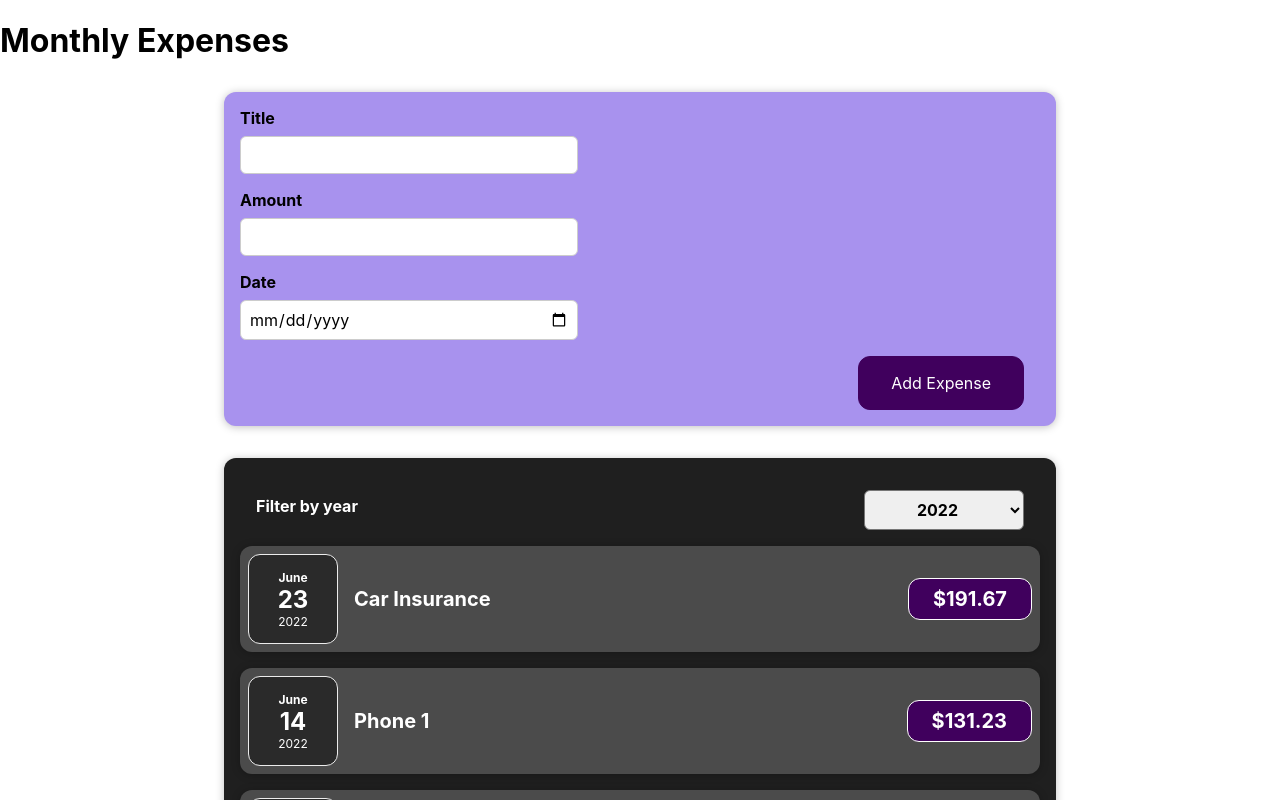
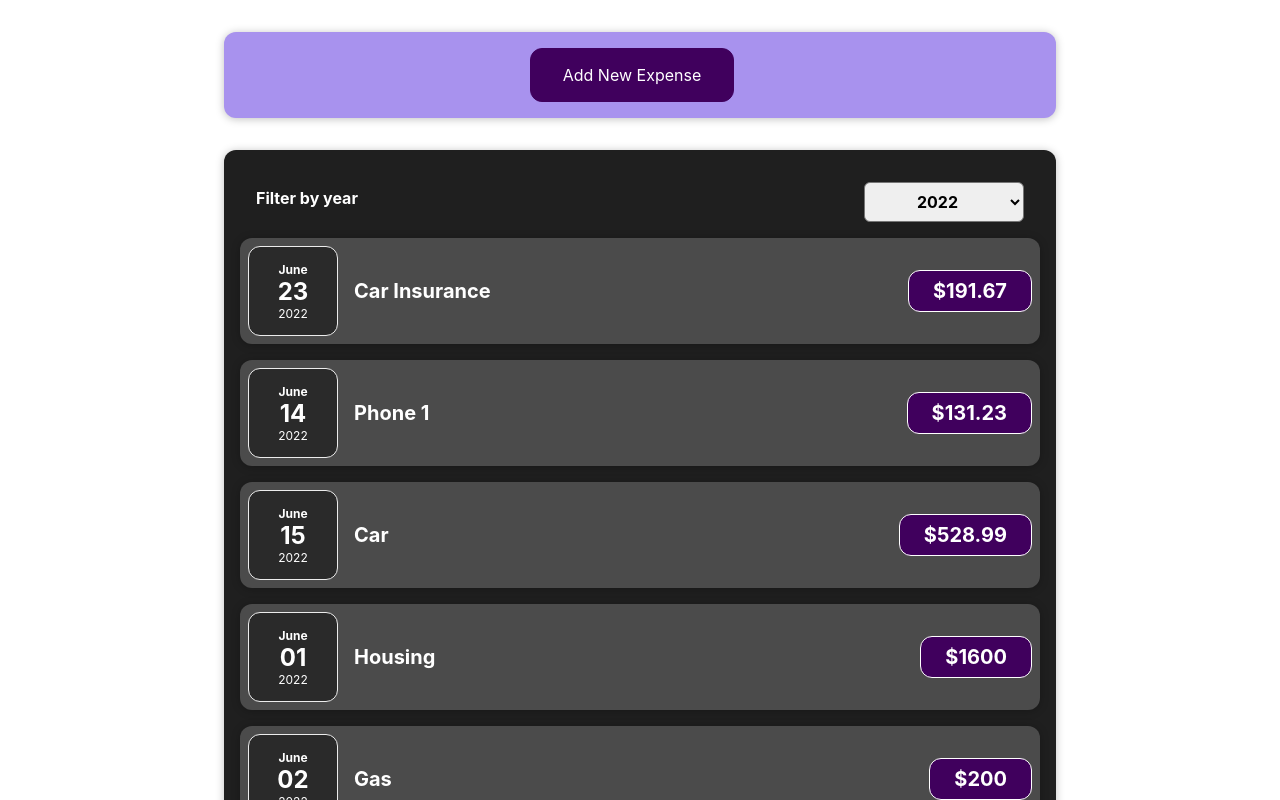
Before and after one commit to hoshimotao/react-app-practice, a React (Create React App) app: page / in a window 1280 px wide. Shown: the top 800 px of the page. Built offline with nearby package versions, Linux system fonts and the light colour scheme.

Commit message:
add button that opens addExpenses form and conditionally render the button or the form along with a cancel button in the form itself using state

```diff
--- a/src/App.js
+++ b/src/App.js
@@ -48,7 +48,6 @@
 
   return (
     <div>
-      <h1> Monthly Expenses </h1>
       <NewExpense onAddExpense={addExpenseHandler} />
       <Expenses items={expenses} />
     </div>
--- a/src/components/Expenses/Expenses.js
+++ b/src/components/Expenses/Expenses.js
@@ -1,7 +1,7 @@
 import { useState } from "react";
 import Card from "../UI/Card";
-import ExpenseItem from "./ExpenseItem";
 import "./Expenses.css";
+import ExpensesList from "./ExpensesList";
 import ExpensesFilter from "./ExpensesFilter";
 
 function Expenses(props) {
@@ -15,23 +15,6 @@
     return expense.date.getFullYear().toString() === filteredYear;
   });
 
-  let expenseContent = (
-    <h3 className="card expense-item expenses-filter">
-      Sorry, No Expenses Found
-    </h3>
-  );
-
-  if (filteredExpenses.length > 0) {
-    expenseContent = filteredExpenses.map((expense) => (
-      <ExpenseItem
-        key={expense.id}
-        title={expense.title}
-        amount={expense.amount}
-        itemDate={expense.date}
-      />
-    ));
-  }
-
   return (
     <div>
       <Card className="expenses">
@@ -39,7 +22,7 @@
           selected={filteredYear}
           onChangeFilter={filterChangeHandler}
         />
-        {expenseContent}
+        <ExpensesList items={filteredExpenses} />
       </Card>
     </div>
   );
--- /dev/null
+++ b/src/components/Expenses/ExpensesList.css
@@ -0,0 +1,9 @@
+.expenses-list {
+  list-style: none;
+  padding: 0;
+}
+
+.expenses-list__fallback {
+  color: white;
+  text-align: center;
+}
--- /dev/null
+++ b/src/components/Expenses/ExpensesList.js
@@ -0,0 +1,23 @@
+import ExpenseItem from "./ExpenseItem";
+import "./ExpensesList.css";
+
+const ExpensesList = (props) => {
+  if (props.items.length === 0) {
+    return <h2 className="expenses-list__fallback">No Expenses Found </h2>;
+  }
+
+  return (
+    <ul className="expenses-list">
+      {props.items.map((expense) => (
+        <ExpenseItem
+          key={expense.id}
+          title={expense.title}
+          amount={expense.amount}
+          itemDate={expense.date}
+        />
+      ))}
+    </ul>
+  );
+};
+
+export default ExpensesList;
--- a/src/components/NewExpense/ExpenseForm.js
+++ b/src/components/NewExpense/ExpenseForm.js
@@ -69,6 +69,9 @@
         </div>
       </div>
       <div className="new-expense__actions">
+        <button type="button" onClick={props.onCancel}>
+          Cancel
+        </button>
         <button type="submit">Add Expense</button>
       </div>
     </form>
--- a/src/components/NewExpense/NewExpense.js
+++ b/src/components/NewExpense/NewExpense.js
@@ -1,19 +1,39 @@
 import ExpenseForm from "./ExpenseForm";
+import { useState } from "react";
 
 import "./NewExpense.css";
 
 const NewExpense = (props) => {
+  const [isEditing, setIsEditing] = useState(false);
+
   const saveExpenseDataHandler = (enteredExpenseData) => {
     const expenseData = {
       ...enteredExpenseData, // all previous data AND a new id attached to object
       id: Math.random().toString(),
     };
     props.onAddExpense(expenseData);
+    setIsEditing(false);
+  };
+
+  const startEditingHandler = () => {
+    setIsEditing(true);
+  };
+
+  const stopEditingHandler = () => {
+    setIsEditing(false);
   };
 
   return (
     <div className="new-expense">
-      <ExpenseForm onSaveExpenseData={saveExpenseDataHandler} />
+      {!isEditing && (
+        <button onClick={startEditingHandler}>Add New Expense</button>
+      )}
+      {isEditing && (
+        <ExpenseForm
+          onSaveExpenseData={saveExpenseDataHandler}
+          onCancel={stopEditingHandler}
+        />
+      )}
     </div>
   );
 };
```
Also changed, not shown: src/components/Chart/Chart.css (added, +9 -0 lines), src/components/Chart/ChartBar.css (added, +30 -0 lines), src/components/Chart/Chart.js (added), src/components/Chart/ChartBar.js (added).
